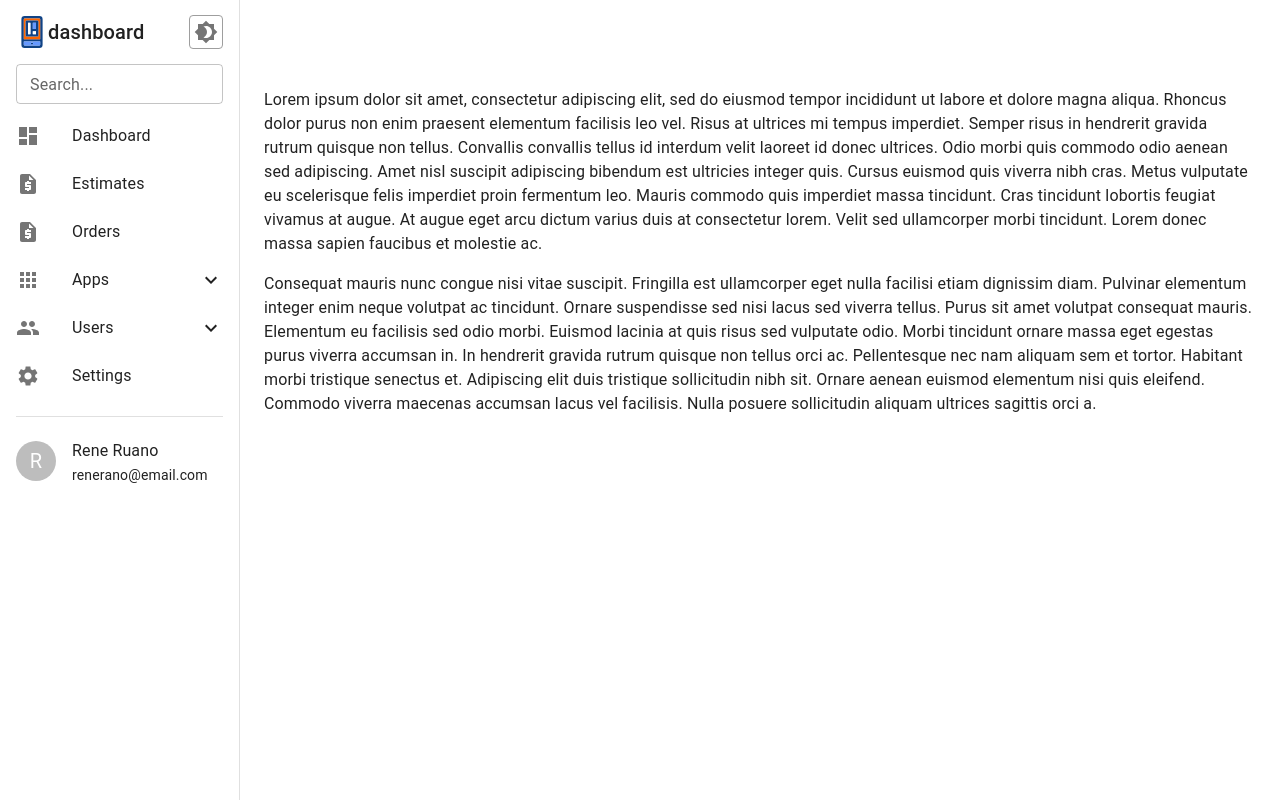
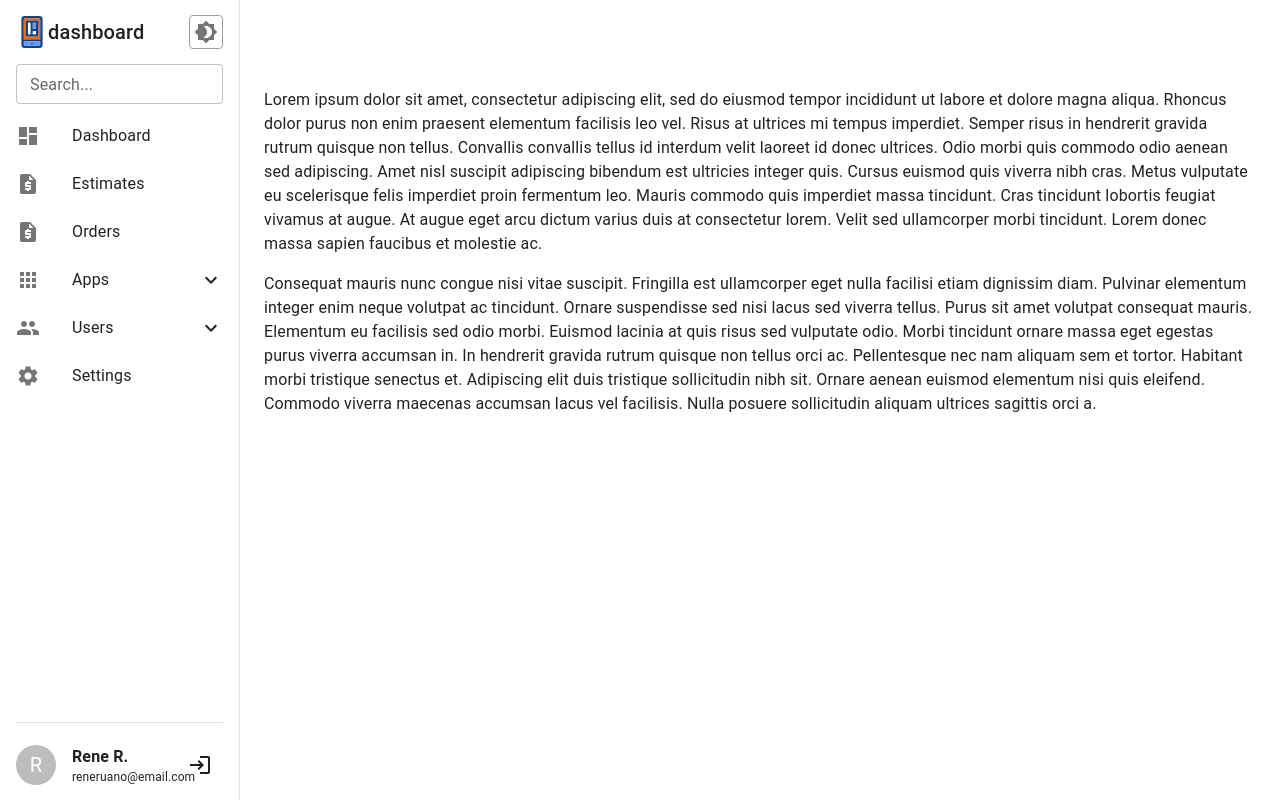
Before and after one commit to reneruano95/react-admin-dashboard-front-end, a React (Vite) app: page / in a window 1280 px wide. Built offline with nearby package versions, Linux system fonts and the light colour scheme.

Commit message:
another update for sidebar

```diff
--- a/src/Layout.tsx
+++ b/src/Layout.tsx
@@ -1,4 +1,10 @@
-import { Box, CssBaseline, ThemeProvider } from "@mui/material";
+import {
+  Box,
+  CssBaseline,
+  ThemeProvider,
+  Toolbar,
+  Typography,
+} from "@mui/material";
 
 // import Sidebar from "./components/sidebar/Sidebar";
 
@@ -6,6 +12,8 @@ import "./styles/global.scss";
 import { ColorModeContext, useMode } from "./theme";
 // import { Navbar } from "./components/navbar/Navbar";
 import { Sidebar } from "./components/sidebar/Sidebar";
+
+const drawerWidth = 240;
 
 const Layout = () => {
   const [theme, colorMode] = useMode();
@@ -16,10 +24,45 @@ const Layout = () => {
         <CssBaseline />
         <Box sx={{ display: "flex", height: "100%" }}>
           <Sidebar />
-          <Box component="main">
-            <div className="container">
-              <div className="contentContainer"></div>
-            </div>
+          <Box
+            component="main"
+            sx={{
+              flexGrow: 1,
+              p: 3,
+              width: { md: `calc(100% - ${drawerWidth}px)` },
+            }}
+          >
+            <Toolbar />
+            <Typography paragraph>
+              Lorem ipsum dolor sit amet, consectetur adipiscing elit, sed do
+              eiusmod tempor incididunt ut labore et dolore magna aliqua.
+              Rhoncus dolor purus non enim praesent elementum facilisis leo vel.
+              Risus at ultrices mi tempus imperdiet. Semper risus in hendrerit
+              gravida rutrum quisque non tellus. Convallis convallis tellus id
+              interdum velit laoreet id donec ultrices. Odio morbi quis commodo
+              odio aenean sed adipiscing. Amet nisl suscipit adipiscing bibendum
+              est ultricies integer quis. Cursus euismod quis viverra nibh cras.
+              Metus vulputate eu scelerisque felis imperdiet proin fermentum
+              leo. Mauris commodo quis imperdiet massa tincidunt. Cras tincidunt
+              lobortis feugiat vivamus at augue. At augue eget arcu dictum
+              varius duis at consectetur lorem. Velit sed ullamcorper morbi
+              tincidunt. Lorem donec massa sapien faucibus et molestie ac.
+            </Typography>
+            <Typography paragraph>
+              Consequat mauris nunc congue nisi vitae suscipit. Fringilla est
+              ullamcorper eget nulla facilisi etiam dignissim diam. Pulvinar
+              elementum integer enim neque volutpat ac tincidunt. Ornare
+              suspendisse sed nisi lacus sed viverra tellus. Purus sit amet
+              volutpat consequat mauris. Elementum eu facilisis sed odio morbi.
+              Euismod lacinia at quis risus sed vulputate odio. Morbi tincidunt
+              ornare massa eget egestas purus viverra accumsan in. In hendrerit
+              gravida rutrum quisque non tellus orci ac. Pellentesque nec nam
+              aliquam sem et tortor. Habitant morbi tristique senectus et.
+              Adipiscing elit duis tristique sollicitudin nibh sit. Ornare
+              aenean euismod elementum nisi quis eleifend. Commodo viverra
+              maecenas accumsan lacus vel facilisis. Nulla posuere sollicitudin
+              aliquam ultrices sagittis orci a.
+            </Typography>
           </Box>
         </Box>
       </ThemeProvider>
--- a/src/components/sidebar/Menu.tsx
+++ b/src/components/sidebar/Menu.tsx
@@ -17,12 +17,12 @@ import {
   Avatar,
 } from "@mui/material";
 
-import HomeIcon from "@mui/icons-material/Home";
 import DashboardIcon from "@mui/icons-material/Dashboard";
 import RequestQuoteIcon from "@mui/icons-material/RequestQuote";
 import GroupIcon from "@mui/icons-material/Group";
 import SettingsIcon from "@mui/icons-material/Settings";
 import AppsIcon from "@mui/icons-material/Apps";
+import LoginIcon from "@mui/icons-material/Login";
 
 import ExpandLess from "@mui/icons-material/ExpandLess";
 import ExpandMore from "@mui/icons-material/ExpandMore";
@@ -105,15 +105,7 @@ export const Menu = () => {
         component="nav"
         aria-labelledby="nested-list"
       >
-        {/*item 1 */}
-        {/* <ListItemButton>
-          <ListItemIcon>
-            <HomeIcon />
-          </ListItemIcon>
-          <ListItemText primary="Home" />
-        </ListItemButton> */}
-
-        {/* item 2 */}
+        {/* item 1 */}
         <ListItemButton>
           <ListItemIcon>
             <DashboardIcon />
@@ -121,7 +113,7 @@ export const Menu = () => {
           <ListItemText primary="Dashboard" />
         </ListItemButton>
 
-        {/* item 3 */}
+        {/* item 2 */}
         <ListItemButton>
           <ListItemIcon>
             <RequestQuoteIcon />
@@ -129,7 +121,7 @@ export const Menu = () => {
           <ListItemText primary="Estimates" />
         </ListItemButton>
 
-        {/* item 4 */}
+        {/* item 3 */}
         <ListItemButton>
           <ListItemIcon>
             <RequestQuoteIcon />
@@ -137,7 +129,7 @@ export const Menu = () => {
           <ListItemText primary="Orders" />
         </ListItemButton>
 
-        {/* item 5 */}
+        {/* item 4 */}
         <ListItemButton onClick={handleClickApps}>
           <ListItemIcon>
             <AppsIcon />
@@ -156,7 +148,7 @@ export const Menu = () => {
           </List>
         </Collapse>
 
-        {/* item 6 */}
+        {/* item 5 */}
         <ListItemButton onClick={handleClickUsers}>
           <ListItemIcon>
             <GroupIcon />
@@ -178,7 +170,7 @@ export const Menu = () => {
           </List>
         </Collapse>
 
-        {/* item 7 */}
+        {/* item 6 */}
         <ListItemButton>
           <ListItemIcon>
             <SettingsIcon />
@@ -186,25 +178,37 @@ export const Menu = () => {
           <ListItemText primary="Settings" />
         </ListItemButton>
       </List>
-      <Divider variant="middle" sx={{ my: 1 }} />
-      <Box sx={{ display: "flex" }}>
-        <ListItem alignItems="flex-start">
-          <ListItemAvatar>
+
+      <Box sx={{ marginTop: "auto" }}>
+        <Divider variant="middle" sx={{ my: 1 }} />
+        <ListItem alignItems="flex-start" sx={{ alignItems: "center" }}>
+          <ListItemAvatar sx={{ m: 0 }}>
             <Avatar alt="R" src="/" />
           </ListItemAvatar>
           <ListItemText
-            primary="Rene Ruano"
+            primary={
+              <Typography
+                variant="body1"
+                color="text.primary"
+                sx={{ fontWeight: "bold" }}
+              >
+                Rene R.
+              </Typography>
+            }
             secondary={
               <Typography
-                sx={{ display: "inline" }}
-                component="span"
+                // component="span"
                 variant="body2"
                 color="text.primary"
+                sx={{ fontSize: "12px" }}
               >
-                renerano@email.com
+                reneruano@email.com
               </Typography>
             }
           />
+          <ListItemButton>
+            <LoginIcon />
+          </ListItemButton>
         </ListItem>
       </Box>
     </Box>
--- a/src/components/sidebar/Sidebar.tsx
+++ b/src/components/sidebar/Sidebar.tsx
@@ -82,45 +82,6 @@ export const Sidebar = () => {
           </Drawer>
         )}
       </Box>
-      <Box
-        component="main"
-        sx={{
-          flexGrow: 1,
-          p: 3,
-          width: { md: `calc(100% - ${drawerWidth}px)` },
-        }}
-      >
-        <Toolbar />
-        <Typography paragraph>
-          Lorem ipsum dolor sit amet, consectetur adipiscing elit, sed do
-          eiusmod tempor incididunt ut labore et dolore magna aliqua. Rhoncus
-          dolor purus non enim praesent elementum facilisis leo vel. Risus at
-          ultrices mi tempus imperdiet. Semper risus in hendrerit gravida rutrum
-          quisque non tellus. Convallis convallis tellus id interdum velit
-          laoreet id donec ultrices. Odio morbi quis commodo odio aenean sed
-          adipiscing. Amet nisl suscipit adipiscing bibendum est ultricies
-          integer quis. Cursus euismod quis viverra nibh cras. Metus vulputate
-          eu scelerisque felis imperdiet proin fermentum leo. Mauris commodo
-          quis imperdiet massa tincidunt. Cras tincidunt lobortis feugiat
-          vivamus at augue. At augue eget arcu dictum varius duis at consectetur
-          lorem. Velit sed ullamcorper morbi tincidunt. Lorem donec massa sapien
-          faucibus et molestie ac.
-        </Typography>
-        <Typography paragraph>
-          Consequat mauris nunc congue nisi vitae suscipit. Fringilla est
-          ullamcorper eget nulla facilisi etiam dignissim diam. Pulvinar
-          elementum integer enim neque volutpat ac tincidunt. Ornare suspendisse
-          sed nisi lacus sed viverra tellus. Purus sit amet volutpat consequat
-          mauris. Elementum eu facilisis sed odio morbi. Euismod lacinia at quis
-          risus sed vulputate odio. Morbi tincidunt ornare massa eget egestas
-          purus viverra accumsan in. In hendrerit gravida rutrum quisque non
-          tellus orci ac. Pellentesque nec nam aliquam sem et tortor. Habitant
-          morbi tristique senectus et. Adipiscing elit duis tristique
-          sollicitudin nibh sit. Ornare aenean euismod elementum nisi quis
-          eleifend. Commodo viverra maecenas accumsan lacus vel facilisis. Nulla
-          posuere sollicitudin aliquam ultrices sagittis orci a.
-        </Typography>
-      </Box>
     </Box>
   );
 };
```
